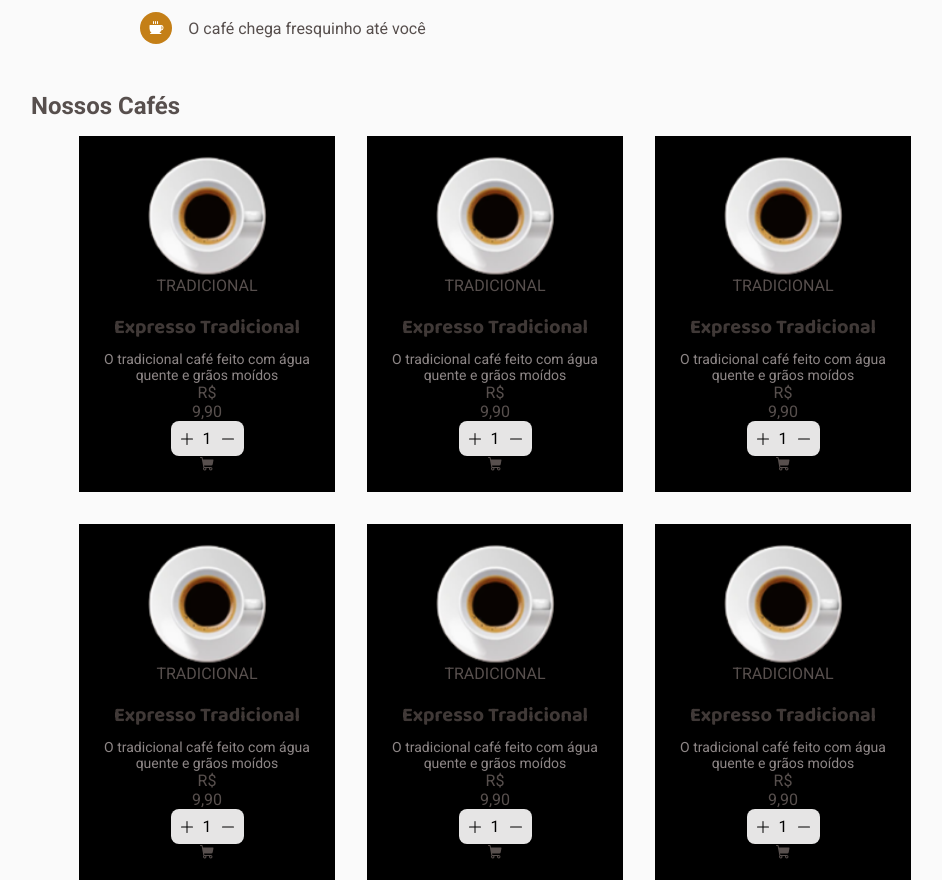
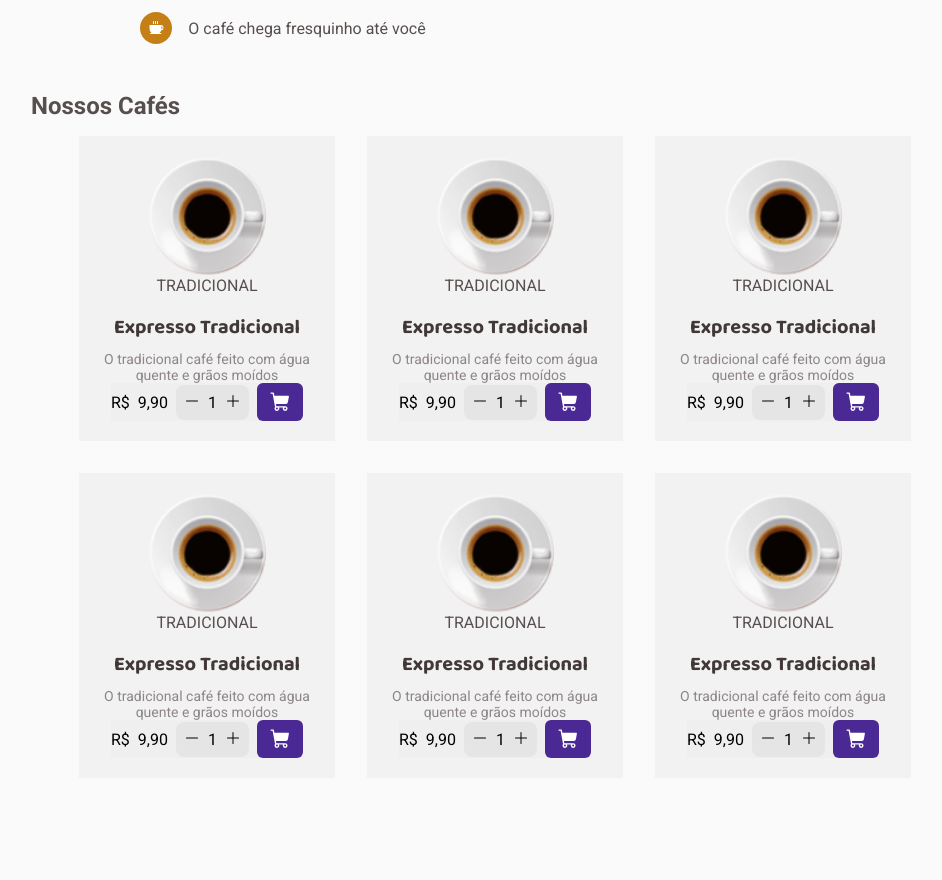
Before and after one commit to caiolemedev/Rocketseat_Desafios_CoffeDelivery, a React (Vite) app in the folder CoffeeDelivery/: page / in a window 1280 px wide. Shown: the part 660-1540 px from the top of the page, without its empty margins (129-1071 px from the left). After the commit the page ends 1438 px from the top, so only its background shows below. Built offline with nearby package versions, Linux system fonts and the light colour scheme.

Commit message:
adding coffee card buttons styles
adding coffee card buttons styles

```diff
--- a/CoffeeDelivery/src/pages/Home/components/CoffeeCard/index.tsx
+++ b/CoffeeDelivery/src/pages/Home/components/CoffeeCard/index.tsx
@@ -1,7 +1,7 @@
 import { Plus, Minus, ShoppingCart } from '@phosphor-icons/react'
 import expresso from '../../../../assets/expresso.png'
 
-import { ButtonContainer, CoffeeCountainer } from './styles'
+import { CoffeeButtonContainer, CoffeeCart, CoffeeCountainer, CoffeePlusMinus } from './styles'
 
 export function CoffeeCard() {
   return (
@@ -10,14 +10,18 @@ export function CoffeeCard() {
       <p>TRADICIONAL</p>
       <p className='CoffeeName'>Expresso Tradicional</p>
       <p className='CoffeeDescription'>O tradicional café feito com água quente e grãos moídos</p>
-      <span>R$</span><span>9,90</span>
 
-      <ButtonContainer>
-        <Plus />
-        <span>1</span>
-        <Minus />
-      </ButtonContainer>
-      <ShoppingCart weight='fill'/>
+      <CoffeeButtonContainer>
+        <span>R$</span><span className='CoffeePrice'>9,90</span>
+        <CoffeePlusMinus>
+          <Minus />
+          <span>1</span>
+          <Plus />
+        </CoffeePlusMinus>
+        <CoffeeCart>
+          <ShoppingCart size={22} weight='fill' color='white'/>
+        </CoffeeCart>
+      </CoffeeButtonContainer>
 
     </CoffeeCountainer>
   )
--- a/CoffeeDelivery/src/pages/Home/components/CoffeeCard/styles.ts
+++ b/CoffeeDelivery/src/pages/Home/components/CoffeeCard/styles.ts
@@ -1,9 +1,7 @@
 import styled from "styled-components"
 
 export const CoffeeCountainer = styled.div`
-/*   background: ${props => props.theme["base-card"]};
- */
-  background: black;
+  background: ${props => props.theme["base-card"]};
 
   width: 16rem;
   display: flex;
@@ -39,17 +37,35 @@ export const CoffeeType = styled.div`
 
 `
 
-export const ButtonContainer = styled.button`
+export const CoffeeButtonContainer = styled.button`
   border: 0;
-  padding: 0.5rem;
-  border-radius: 8px;
-
   display: flex;
   align-items: center;
   justify-content: center;
   gap: 0.5rem;
 
+`
+
+export const CoffeePlusMinus = styled.div`
+  background: ${(props) => props.theme["base-button"]};
+
+  display: flex;
+  algin-items: center;
+  justify-content: center;
+  gap: 0.5rem;
+
+  padding: 0.5rem;
+  border-radius: 8px;
+
   cursor: pointer;
+`
 
-  background: ${(props) => props.theme["base-button"]};
+export const CoffeeCart = styled.div`
+  display: flex;
+  align-items: center;
+  justify-content: center;
+  padding: 0.5rem 0.75rem;
+
+  background: ${props => props.theme["purple-dark"]};
+  border-radius: 6px;
 `
```
